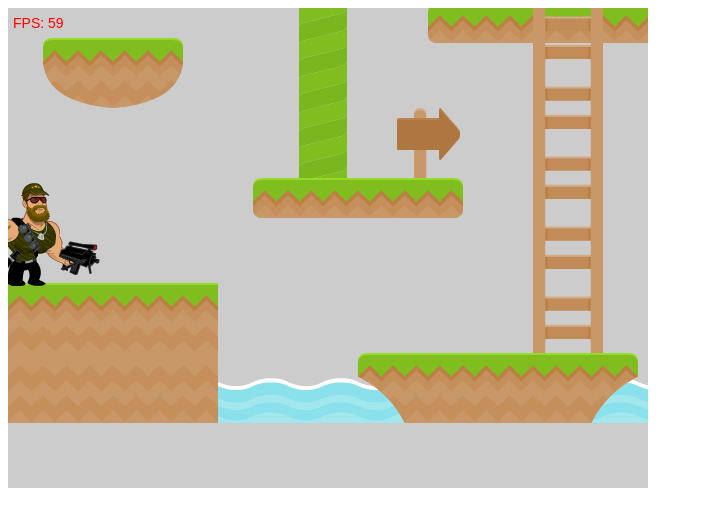
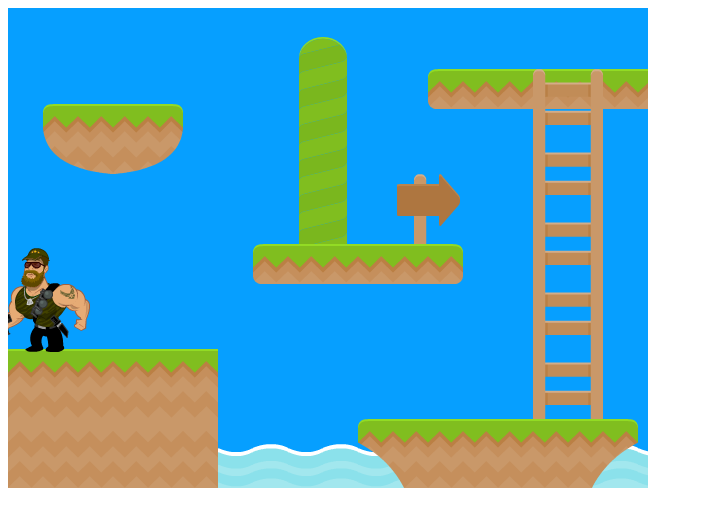
Before and after one commit to Agg-Mo/Week-2, a plain HTML site: page index.html in a window 1280 px wide. Shown: the whole page, without its empty margins (0-703 px from the left). Drawn offline with Linux system fonts and the light colour scheme.

Commit message:
stuff
+added proper camera
+firing animation
+other animations

```diff
--- /dev/null
+++ b/bullet.js
@@ -0,0 +1,54 @@
+var BULLET_SPEED = 2000;
+
+var Bullet = function()
+{
+	this.x = 0;
+	this.y = 0;
+
+	this.vel_x = 0;
+	this.vel_y = 0;
+
+	this.image = document.createElement("img");
+	this.image.src = "bullet.png";
+
+	this.isDead = true;
+}
+
+Bullet.prototype.fire = function(origin_x, origin_y, dir_x, dir_y)
+{
+		this.x = origin_x;
+		this.y = origin_y;
+		this.vel_x = dir_x;
+		this.vel_y = dir_y;
+
+		this.isDead = false;
+}
+
+Bullet.prototype.update = function(deltaTime)
+{
+	if(!this.isDead)
+	{
+		this.x += this.vel_x *deltaTime * BULLET_SPEED;
+		this.y += this.vel_y *deltaTime * BULLET_SPEED;
+
+		if(this.x < 0 || this.x > MAP.tw * TILE ||
+		   this.y < 0 || this.x > MAP.th* TILE)
+		   {
+			   this.isDead = true;
+		   }
+	}
+}
+
+Bullet.prototype.draw = function(_cam_x, _cam_y)
+{
+	if(!this.isDead)
+	{
+		context.save();
+			context.translate(this.x - _cam_x, this.y - _cam_y);
+			context.drawImage(this.image,  -this.image.width/2,
+											-this.image.height/2,
+											this.image.width,
+											this.image.height);
+		context.restore();
+	}
+}
--- a/main.js
+++ b/main.js
@@ -3,6 +3,14 @@ var context = canvas.getContext("2d");
 
 var startFrameMillis = Date.now();
 var endFrameMillis = Date.now();
+
+function lerp(value, min , max)
+{
+	return value * min + value * max
+}
+
+
+
 
 // This function will return the time in seconds since the function
 // was last called
@@ -88,45 +96,52 @@ var cam_y = 0;
 
 function run()
 {
-	context.fillStyle = "#ccc";
+	context.fillStyle = "#069fff";
 	context.fillRect(0, 0, canvas.width, canvas.height);
 
 	var deltaTime = getDeltaTime();
 
-	cam_x = player.x - SCREEN_WIDTH/2;
-	cam_y = player.y - SCREEN_HEIGHT/2;
+	var wanted_cam_x;
+	var wanted_cam_y;
 
-	if(cam_x < 0)
-		cam_x = 0;
-	if(cam_y < 0)
-		cam_y = 0;
+	wanted_cam_x = player.x - SCREEN_WIDTH/2;
+	wanted_cam_y = player.y - SCREEN_HEIGHT/2;
 
-	if(cam_x > MAP.tw * TILE - SCREEN_WIDTH)
-		cam_x > MAP.tw * TILE - SCREEN_WIDTH;
-	if(cam_y > MAP.th * TILE - SCREEN_HEIGHT)
-		cam_y > MAP.th * TILE - SCREEN_HEIGHT;
+	if(wanted_cam_x < 0)
+		wanted_cam_x = 0;
+	if(wanted_cam_y < 0)
+		wanted_cam_y = 0;
+
+	if(wanted_cam_x > MAP.tw * TILE - SCREEN_WIDTH)
+		wanted_cam_x = MAP.tw * TILE - SCREEN_WIDTH;
+	if(wanted_cam_y > MAP.th * TILE - SCREEN_HEIGHT)
+		wanted_cam_y = MAP.th * TILE - SCREEN_HEIGHT;
+
+	cam_x = Math.floor(lerp(0.5, cam_x, wanted_cam_x));
+	cam_y = Math.floor(lerp(0.5, cam_y, wanted_cam_y))
 
 	drawMap(cam_x, cam_y);
 
 	player.update(deltaTime);
 	player.draw(cam_x, cam_y);
 
-
+	if (player.x < canvas.height)
+		player.LIVES == player.LIVES - 1
 
 	// update the frame counter
-	fpsTime += deltaTime;
-	fpsCount++;
-	if(fpsTime >= 1)
-	{
-		fpsTime -= 1;
-		fps = fpsCount;
-		fpsCount = 0;
-	}
-
+	//fpsTime += deltaTime;
+	//fpsCount++;
+	//if(fpsTime >= 1)
+	//{
+	//	fpsTime -= 1;
+	//	fps = fpsCount;
+	//	fpsCount = 0;
+	//}
+	//
 	// draw the FPS
-	context.fillStyle = "#f00";
-	context.font="14px Arial";
-	context.fillText("FPS: " + fps, 5, 20, 100);
+	//context.fillStyle = "#f00";
+	//context.font="14px Arial";
+	//context.fillText("FPS: " + fps, 5, 20, 100);
 }
 
 
--- a/player.js
+++ b/player.js
@@ -1,7 +1,7 @@
 var METER = TILE;
 
 var GRAVITY = METER * 9.8 * 3;
-
+														// fix the bottom!!
 var MAXDX = METER * 10;
 var MAXDY = METER * 15;
 
@@ -10,9 +10,53 @@ var FRICTION = MAXDX * 6;
 
 var JUMP = METER * 500000;
 
+var LEFT = 0;
+var RIGHT = 1;
+
+var ANIM_IDLE_LEFT = 0;
+var ANIM_JUMP_LEFT = 1;
+var ANIM_WALK_LEFT = 2;
+var ANIM_IDLE_RIGHT = 3;
+var ANIM_JUMP_RIGHT = 4;
+var ANIM_WALK_RIGHT = 5;
+var ANIM_MAX = 8;
+var ANIM_SHOOT_LEFT = 6;
+var ANIM_SHOOT_RIGHT = 7;
+
 var player = function ()
 {
-	this.image = document.createElement("img");
+	this.sprite = new Sprite ("ChuckNorris.png")
+
+	//idle left
+	this.sprite.buildAnimation(12, 8, 165 , 126, 0.05,
+								[1, 2, 3, 4, 5, 6, 7]);
+	//jump left
+	this.sprite.buildAnimation(12, 8, 165 , 126, 0.05,
+									[8,9,10,11,12]);
+	//walk left
+	this.sprite.buildAnimation(12, 8, 165 , 126, 0.05,
+	[13, 14, 15, 16, 17, 18, 19, 20, 21, 22, 23, 24, 25, 26]);
+	//idle right
+	this.sprite.buildAnimation(12, 8, 165 , 126, 0.05,
+					[52, 53, 54, 55, 56, 57, 58, 59]);
+	//jump right
+	this.sprite.buildAnimation(12, 8, 165 , 126, 0.05,
+								[60, 61, 62, 63, 64]);
+	//walk right
+	this.sprite.buildAnimation(12, 8, 165 , 126, 0.05,
+	[65, 66, 67, 68, 69, 70, 71, 72, 73, 74, 75, 76, 77, 78]);
+
+	//shoot left **
+	this.sprite.buildAnimation(12, 8, 165 , 126, 0.05,
+								[28, 29, 30, 31, 32, 33, 34, 35, 36, 37, 38, 39, 40, 41]);
+	//shoot right **
+	this.sprite.buildAnimation(12, 8, 165 , 126, 0.05,
+								[79, 80, 81, 82, 83, 84, 85, 86, 87, 88, 89, 90, 91, 92]);
+
+	for(var idx = 0; idx < ANIM_MAX; idx++)
+	{
+		this.sprite.setAnimationOffset(idx, -55, -87);
+	}
 
 	this.x = 0 * TILE;
 	this.y = 9 * TILE;
@@ -25,26 +69,108 @@ var player = function ()
 
 	this.falling = true;
 	this.jumping = true;
+	this.shoot = false;
 
-	this.image.src = "hero.png";
+	this.direction = LEFT;
+
+	this.lives = 3;
+	this.respawn_x = this.x;
+	this.respawn_y = this.y;
+
+
+	this.max_bullets = 50;
+	this.bullets = [];
+	this.cur_bullet_index = 0;
+	for(var idx = 0; idx < this.max_bullets; idx++)
+	{
+		this.bullets[idx] = new Bullet();
+	}
+	this.shoot_cooldown = 0.0;
+	this.shoot_timer = 0.1;
 }
 
 player.prototype.update = function(deltaTime)
 {
+	this.sprite.update(deltaTime);
+
 	var left, right, jump;
 	left = right = jump = false;
 
 	if (keyboard.isKeyDown(keyboard.KEY_LEFT))
 	{
 		left = true;
+		this.direction = LEFT;
+		if(this.sprite.currentAnimation != ANIM_WALK_LEFT && !this.jumping && this.shoot == false)
+			this.sprite.setAnimation(ANIM_WALK_LEFT);
 	}
-	if (keyboard.isKeyDown(keyboard.KEY_RIGHT))
+	else if (keyboard.isKeyDown(keyboard.KEY_RIGHT))
 	{
 		right = true;
+		this.direction = RIGHT;
+		if(this.sprite.currentAnimation != ANIM_WALK_RIGHT && !this.jumping && this.shoot == false)
+			this.sprite.setAnimation(ANIM_WALK_RIGHT);
 	}
+	else
+	{
+		if(!this.jumping && !this.falling)
+			if(this.direction == LEFT)
+			{
+				if(this.sprite.currentAnimation != ANIM_IDLE_LEFT)
+					this.sprite.setAnimation(ANIM_IDLE_LEFT);
+			}
+			else if(this.direction == RIGHT)
+			{
+				if(this.sprite.currentAnimation != ANIM_IDLE_RIGHT)
+					this.sprite.setAnimation(ANIM_IDLE_RIGHT);
+			}
+	}
+
 	if (keyboard.isKeyDown(keyboard.KEY_SPACE))
 	{
 		jump = true;
+		if(left == true)
+			this.sprite.setAnimation(ANIM_JUMP_LEFT);
+		if(right == true)
+			this.sprite.setAnimation(ANIM_JUMP_RIGHT);
+	}
+
+	if (keyboard.isKeyDown(keyboard.KEY_SHIFT)) //**
+	{
+			if(this.sprite.currentAnimation == ANIM_WALK_LEFT && !this.jumping)
+				this.sprite.setAnimation(ANIM_SHOOT_LEFT);
+			if(this.sprite.currentAnimation == ANIM_WALK_RIGHT && !this.jumping)
+				this.sprite.setAnimation(ANIM_SHOOT_RIGHT);
+
+				this.shoot = true;
+	}
+	if(!keyboard.isKeyDown(keyboard.KEY_SHIFT))
+	{
+		this.shoot = false;
+	}
+	if(keyboard.isKeyDown(keyboard.KEY_SHIFT))
+	{
+		if(this.shoot_cooldown <= 0)
+		{
+			var jitter = Math.random * 0.2 - 0.1
+
+			if(this.direction == LEFT)
+				this.bullets[this.cur_bullet_index].fire(this.x, this.y, -1, jitter); //bullets
+			else
+				this.bullets[this.cur_bullet_index].fire(this.x, this.y, +1, jitter);
+
+			this.shoot_cooldown = this.shoot_timer;
+
+			this.cur_bullet_index++;
+			if(this.cur_bullet_index >= this.max_bullets)
+				this.cur_bullet_index = 0;
+		}
+	}
+	if(this.shoot_cooldown > 0)
+		this.shoot_cooldown -= deltaTime
+
+	for (var i = 0; i < this.max_bullets; i++)
+	{
+		this.bullets[i].update(deltaTime);
 	}
 
 	var wasleft = this.velocity_x < 0;
@@ -67,6 +193,16 @@ player.prototype.update = function(deltaTime)
 	{
 		ddy = ddy - JUMP;
 		this.jumping = true;
+		if(this.direction == LEFT)
+		{
+			if(this.sprite.currentAnimation != ANIM_JUMP_LEFT)
+				this.sprite.currentAnimation = ANIM_JUMP_LEFT;
+		}
+		else
+		{
+			if(this.sprite.currentAnimation != ANIM_JUMP_RIGHT)
+				this.sprite.currentAnimation = ANIM_JUMP_RIGHT;
+		}
 	}
 
 
@@ -131,12 +267,32 @@ player.prototype.update = function(deltaTime)
 			this.velocity_x = 0;
 		}
 	}
+
+	if(this.y > MAP.th * TILE + 100)
+	{
+		this.x = this.respawn_x;
+		this.y = this.respawn_y;
+		this.lives --;
+
+	}
+
+		this.lives_image = document.createElement("img");
+		this.lives_image.src = "Bowie.png";
+
 }
 
 player.prototype.draw = function(_cam_x, _cam_y)
 {
-	context.save();
-		context.translate(this.x - _cam_x, this.y - _cam_y);
-		context.drawImage(this.image, -55, -87);
-	context.restore();
+	this.sprite.draw(context, this.x - _cam_x
+							, this.y - _cam_y);
+
+	for(var idx = 0; idx < this.lives; idx++)
+	{
+		context.drawImage(this.lives_image, 20 + idx * (this.lives_image.width), 20);
+	}
+
+	for(var idx = 0; idx < this.max_bullets; idx++)
+	{
+		this.bullets[idx]//halp
+	}
 }
--- /dev/null
+++ b/sprite.js
@@ -0,0 +1,142 @@
+
+var Frame = function(x, y, width, height, duration){
+	this.x = x;
+	this.y = y;
+	this.width = width;
+	this.height = height;
+	this.duration = duration;
+};
+
+var Sprite = function(filename) {
+	if(filename != null)
+	{
+		this.image = document.createElement("img");
+		this.image.src = filename;
+	}
+
+	this.currentAnimation = 0;
+	this.currentFrame = 0;
+
+		// this will be an array of frame arrays (so each element in the
+		// animations array will be an array of frames)
+	this.animations = [];
+	this.offsets = [];		// offset vectors for each animation
+
+	this.frameTime = 0;
+	this.loop = true;
+	this.pingpong = false;
+	this.playDir = 1;
+};
+
+Sprite.prototype.setAnimation = function(index)
+{
+	if(index < 0 || index > this.animations.length)
+		return;
+	this.currentAnimation = index;
+	this.currentFrame = 0;
+}
+
+Sprite.prototype.getFrameWidth = function()
+{
+	return this.animations[this.currentAnimation][this.currentFrame].width;
+};
+
+Sprite.prototype.getFrameHeight = function()
+{
+	return this.animations[this.currentAnimation][this.currentFrame].height;
+};
+
+Sprite.prototype.setLoop = function(loop) {
+	return this.loop = loop;
+};
+
+Sprite.prototype.setAnimationOffset = function(anim, x, y) {
+	this.offsets[anim].set(x, y);
+};
+
+Sprite.prototype.getAnimationOffset = function() {
+	return this.offsets[this.currentAnimation];
+}
+
+Sprite.prototype.buildAnimation = function(frameXCount, frameYCount, frameW, frameH, timeStep, animIdxArray)
+{
+	var animation = [];
+
+	for(var i=0; i<animIdxArray.length; i++)
+	{
+		var index = animIdxArray[i];
+		var fX = index%frameXCount;
+		var fY = Math.floor(index/frameXCount);
+
+		var u = fX * frameW;
+		var v = fY * frameH;
+
+		var frame = new Frame(u, v, frameW, frameH, timeStep);
+		animation.push(frame);
+	}
+
+	this.animations.push(animation);
+	this.offsets.push( new Vector2() );
+};
+
+Sprite.prototype.isFinished = function()
+{
+	if(this.currentFrame == this.animations[this.currentAnimation].length-1)
+		return true;
+	return false;
+}
+
+Sprite.prototype.update = function(dt) {
+	if(this.animations.length == 0)
+		return;
+	if(this.animations[this.currentAnimation].length == 0)
+		return;
+
+	if(this.animations[this.currentAnimation][this.currentFrame].duration < 0)
+		return;
+
+	this.frameTime += dt;
+
+	while(this.frameTime > this.animations[this.currentAnimation][this.currentFrame].duration)
+	{
+		this.currentFrame+=this.playDir;
+
+
+		if(this.currentFrame >= this.animations[this.currentAnimation].length ||
+			this.currentFrame < 0)
+		{
+			if(this.pingpong == false)
+			{
+				this.currentFrame = 0;
+			}
+			else
+			{
+				this.currentFrame-=this.playDir;
+				this.playDir = this.playDir*-1
+				this.currentFrame+=this.playDir;
+			}
+		}
+		this.frameTime -= this.animations[this.currentAnimation][this.currentFrame].duration;
+	}
+};
+
+Sprite.prototype.draw = function(c, x, y) {
+	// img	Specifies the image, canvas, or video element to use
+	// sx	Optional. The x coordinate where to start clipping
+	// sy	Optional. The y coordinate where to start clipping
+	// swidth	Optional. The width of the clipped image
+	// sheight	Optional. The height of the clipped image
+	// x	The x coordinate where to place the image on the canvas
+	// y	The y coordinate where to place the image on the canvas
+	// width	Optional. The width of the image to use (stretch or reduce the image)
+	// height	Optional. The height of the image to use (stretch or reduce the image)
+
+	c.drawImage(this.image,
+			this.animations[this.currentAnimation][this.currentFrame].x,
+			this.animations[this.currentAnimation][this.currentFrame].y,
+			this.animations[this.currentAnimation][this.currentFrame].width,
+			this.animations[this.currentAnimation][this.currentFrame].height,
+			x+this.offsets[this.currentAnimation].x, y+this.offsets[this.currentAnimation].y,
+			this.animations[this.currentAnimation][this.currentFrame].width,
+			this.animations[this.currentAnimation][this.currentFrame].height);
+};
--- /dev/null
+++ b/vector2.js
@@ -0,0 +1,40 @@
+var Vector2 = function()
+{
+	this.x = 0;
+	this.y = 0;
+}
+
+Vector2.prototype.set = function(_x,_y)
+{
+	this.x = _x;
+	this.y = _y;
+}
+
+Vector2.prototype.add = function(other)
+{
+	if(typeof(other)==typeof(this))
+	{
+		this.x += other.x;
+		this.y += other.y;
+		return this;
+	}
+	return null;
+}
+
+Vector2.prototype.minus = function(other)
+{
+	if(typeof(other)==typeof(this))
+	{
+		this.x -= other.x;
+		this.y -= other.y;
+		return this;
+	}
+	return null;
+}
+
+Vector2.prototype.multiply = function(scaler)
+{
+this.x *= scaler;
+this.y *= scaler;
+return this;
+}
```
Also changed, not shown: index.html (+3 -0 lines), Bowie.png (added), ChuckNorris.png (added).
